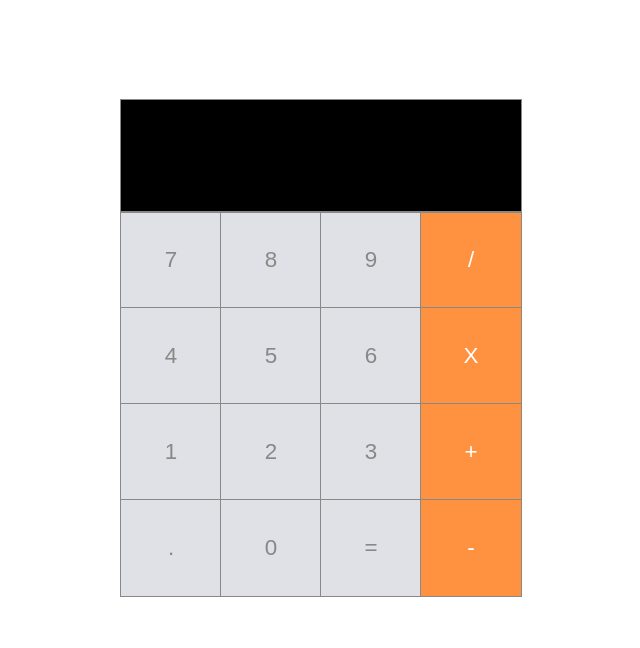
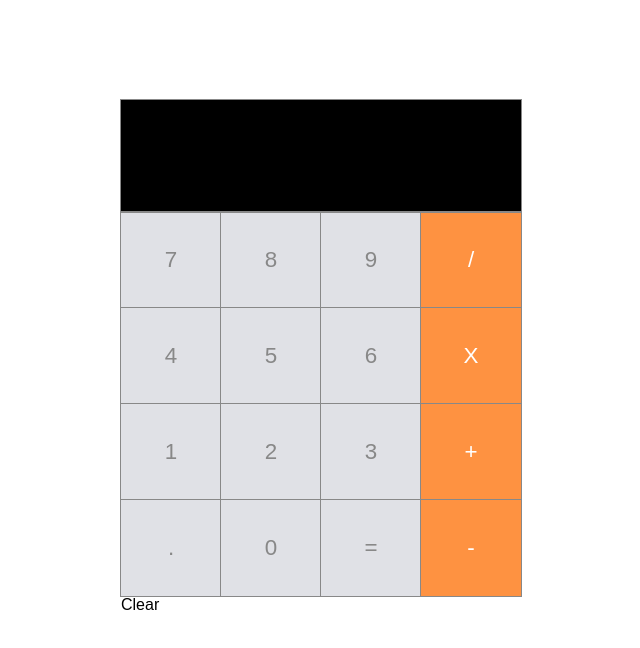
Before and after one commit to SamirJouni/react-calculator, a React (Create React App) app: page / in a window 1280 px wide. Shown: the top 648 px of the page, without its empty margins (319-959 px from the left). Built offline with nearby package versions, Linux system fonts and the light colour scheme.

Commit message:
created a clear button

```diff
--- a/src/components/ClearButton.jsx
+++ b/src/components/ClearButton.jsx
@@ -0,0 +1,12 @@
+import React from 'react';
+import "./ClearButton.css";
+
+const ClearButton = props => {
+	return (
+		<div className="clear-button" onClick={props.onClear}>
+			{props.children}
+		</div>
+	 );
+}
+
+export default ClearButton;
--- a/src/containers/App.jsx
+++ b/src/containers/App.jsx
@@ -1,6 +1,7 @@
 import React, { Component } from "react";
 import Button from "../components/Button";
 import Input from "../components/Input";
+import ClearButton from "../components/ClearButton";
 import "./App.css";
 
 class App extends Component {
@@ -9,6 +10,10 @@ class App extends Component {
     this.state = {
       input: ''
     }
+  }
+
+  handleClear = () => {
+    this.setState({input: ''});
   }
 
 	render() {
@@ -40,6 +45,9 @@ class App extends Component {
             <Button>=</Button>
             <Button>-</Button>
           </div>
+          <div className="row">
+          <ClearButton onClear={this.handleClear}>Clear</ClearButton>
+          </div>
         </div>
 			</div>
 		);
```
